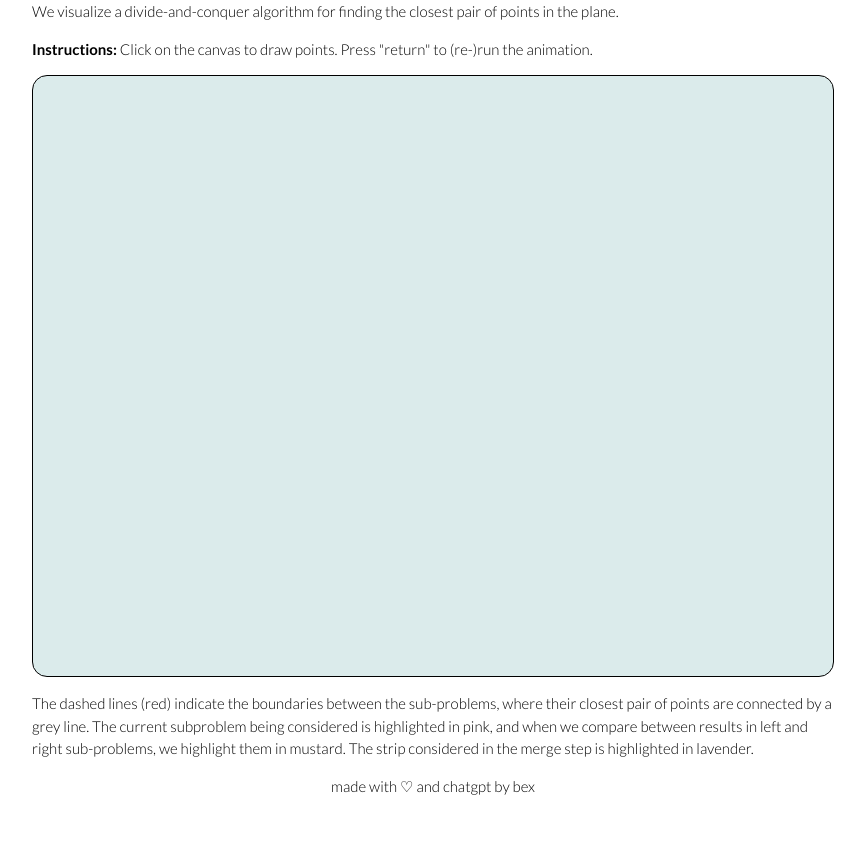
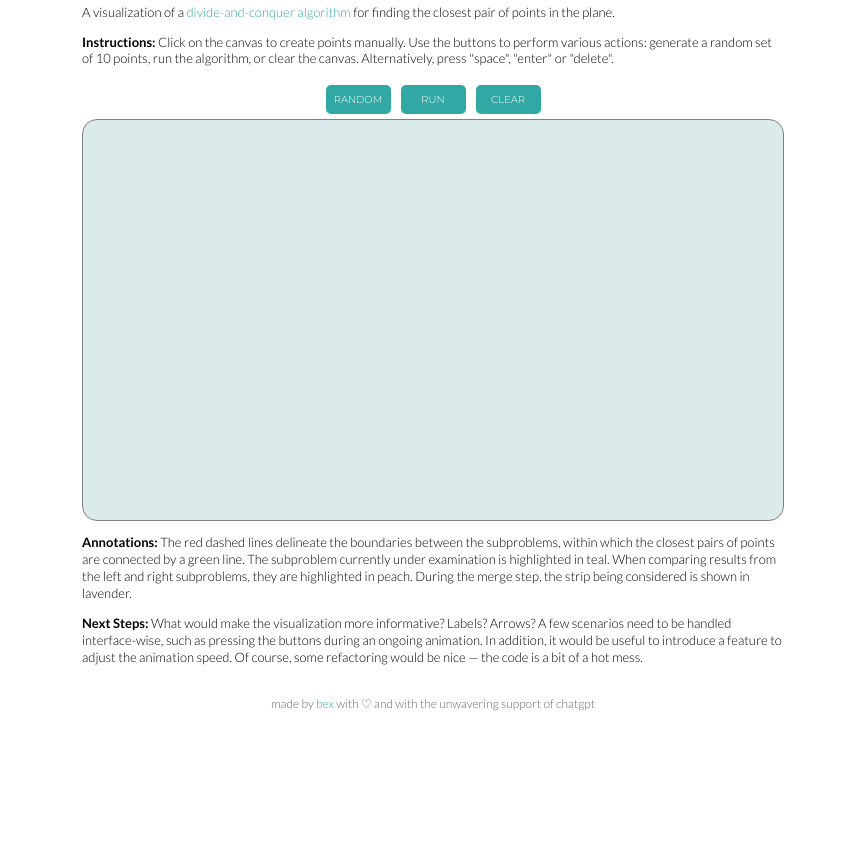
Before and after one commit to rebeccayelin/closest-pair, a plain HTML site: page index.html in a window 1280 px wide. Shown: the part 85-942 px from the top of the page, without its empty margins (207-1072 px from the left). After the commit the page ends 828 px from the top, so only its background shows below. Drawn offline with nearby package versions, Linux system fonts and the light colour scheme.

Commit message:
polishing! still needs refactoring

```diff
--- a/index.html
+++ b/index.html
@@ -17,27 +17,49 @@
     <div class="container">
       <h1>Closest Pair of Points</h1>
       <p>
-        We visualize a divide-and-conquer algorithm for finding the closest pair
-        of points in the plane.
+        A visualization of a
+        <a
+          href="https://www.geeksforgeeks.org/closest-pair-of-points-using-divide-and-conquer-algorithm/"
+          >divide-and-conquer algorithm</a
+        >
+        for finding the closest pair of points in the plane.
       </p>
       <p>
         <b>Instructions: </b>
-        Click on the canvas to draw points. Press "return" to (re-)run the
-        animation.
-        <!-- and "delete" to clear the canvas. -->
+        Click on the canvas to create points manually. Use the buttons to
+        perform various actions: generate a random set of 10 points, run the
+        algorithm, or clear the canvas. Alternatively, press "space", "enter" or
+        "delete".
       </p>
-      <svg width="800" height="600" style="border: 1px solid black"></svg>
+      <div class="buttons">
+        <button id="random">random</button>
+        <button id="run">run</button>
+        <button id="clear">clear</button>
+      </div>
+      <svg width="700" height="400" style="border: 0.5px solid grey"></svg>
       <p>
-        The dashed lines (red) indicate the boundaries between
-        the sub-problems, where their closest pair of points are connected
-        by a grey line. The current subproblem being considered
-        is highlighted in pink, and when we compare between results
-        in left and right sub-problems, we highlight them in mustard.
-        The strip considered in the merge step is highlighted in lavender.
+        <strong>Annotations:</strong>
+        The red dashed lines delineate the boundaries between the subproblems,
+        within which the closest pairs of points are connected by a green line.
+        The subproblem currently under examination is highlighted in teal. When
+        comparing results from the left and right subproblems, they are
+        highlighted in peach. During the merge step, the strip being considered
+        is shown in lavender.
       </p>
-      <p style="text-align: center">made with &#9825; and chatgpt by bex</p>
-      <br />
-      <br />
+      <p>
+        <strong>Next Steps:</strong>
+        What would make the visualization more informative? Labels? Arrows? A
+        few scenarios need to be handled interface-wise, such as pressing the
+        buttons during an ongoing animation. In addition, it would be useful to
+        introduce a feature to adjust the animation speed. Of course, some
+        refactoring would be nice — the code is a bit of a hot mess.
+      </p>
+      <footer>
+        <p style="text-align: center">
+          made by <a href="">bex</a> with &#9825; and with the unwavering
+          support of chatgpt
+        </p>
+      </footer>
     </div>
   </body>
   <script src="script.js"></script>
--- a/script.js
+++ b/script.js
@@ -1,7 +1,36 @@
-const points = [];
+let points = [];
+const duration = 1200;
 
 const svg = d3.select("svg");
-const duration = 1200;
+
+const randomButton = document.getElementById('random');
+const clearButton = document.getElementById('clear');
+const runButton = document.getElementById('run');
+
+randomButton.addEventListener('click', randomButtonClicked);
+clearButton.addEventListener('click', clearButtonClicked);
+runButton.addEventListener('click', runButtonClicked);
+
+function randomButtonClicked() {
+    for (i = 0; i < 10; i++) {
+        points.push({ x: Math.random() * 500 + 50, y: Math.random() * 300 + 50 });
+        svg.append("circle")
+            .attr("cx", points[i].x)
+            .attr("cy", points[i].y)
+            .attr("r", 3)
+            .attr("class", "point");
+    }
+}
+
+// Function linked to the second button
+function clearButtonClicked() {
+    points = [];
+    svg.selectAll("*").remove(); // Selects and removes all child elements in the SVG
+}
+
+function runButtonClicked() {
+    run();
+}
 
 // add points on click
 svg.on("click", function (event) {
@@ -10,7 +39,7 @@ svg.on("click", function (event) {
     svg.append("circle")
         .attr("cx", coords[0])
         .attr("cy", coords[1])
-        .attr("r", 4)
+        .attr("r", 3)
         .attr("class", "point");
 });
 
@@ -19,7 +48,7 @@ function distance(p1, p2) {
 }
 
 function drawPair(pair) {
-    return svg.append("line")
+    return svg.append("line", svg.firstChild)
         .attr("x1", pair[0].x)
         .attr("y1", pair[0].y)
         .attr("x2", pair[1].x)
@@ -148,17 +177,25 @@ async function closestPairRec(pointsX, pointsY, leftBoundary, rightBoundary) {
     return [closestPair, bestLine];
 }
 
-function clearScreen() {
-    svg.selectAll("*").remove(); // Selects and removes all child elements in the SVG
-}
-
 document.addEventListener('keydown', async (event) => {
     if (event.key === 'Enter') {
-        svg.selectAll(".pair-line").remove();
-        svg.selectAll(".division-line").remove();
+        run();
+    }
 
-        const pointsX = points.slice().sort((a, b) => a.x - b.x);
-        const pointsY = points.slice().sort((a, b) => a.y - b.y);
-        const closestPair = await closestPairRec(pointsX, pointsY, null, null);
+    if (event.code === 'Space') {
+        randomButtonClicked();
+    }
+
+    if (event.code === 'Delete') {
+        randomButtonClicked();
     }
 });
+
+function run() {
+    svg.selectAll(".pair-line").remove();
+    svg.selectAll(".division-line").remove();
+
+    const pointsX = points.slice().sort((a, b) => a.x - b.x);
+    const pointsY = points.slice().sort((a, b) => a.y - b.y);
+    closestPairRec(pointsX, pointsY, null, null);
+}
--- a/styles.css
+++ b/styles.css
@@ -2,13 +2,12 @@ body {
   display: flex;
   justify-content: center;
   align-items: center;
-  height: 100vh;
   margin: auto;
   font-family: "Lato", sans-serif;
   font-weight: 300;
-  font-size: 15px;
-  line-height: 1.5;
-  width: 800px;
+  font-size: 13px;
+  line-height: 1.3;
+  width: 700px;
 }
 
 svg {
@@ -19,6 +18,7 @@ svg {
 }
 
 .container {
+  padding: 20px;
   margin: auto;
 }
 
@@ -43,7 +43,7 @@ h5 {
 .pair-line {
   stroke: green;
   opacity: 0.8;
-  stroke-width: 2;
+  stroke-width: 1.5;
 }
 
 .division-line {
@@ -67,3 +67,45 @@ h5 {
   fill: #ac99c1;
   opacity: 0.4;
 }
+
+footer {
+  text-align: center;
+  margin-top: 30px;
+  font-size: 12px;
+  color: #666;
+}
+
+button {
+  display: flex;
+  padding: 8px 20px;
+  border: none;
+  border-radius: 5px;
+  background-color: #32a8a4;
+  color: white;
+  width: 65px;
+  cursor: pointer;
+  transition: background-color 0.3s;
+  margin: 5px;
+  justify-content: center; /* Center horizontally */
+  align-items: center;
+  font-family: "Montserrat", sans-serif;
+  text-transform: uppercase;
+  font-weight: 300;
+  font-size: 10px;
+}
+
+button:hover {
+  opacity: 0.95;
+}
+
+.buttons {
+  display: flex;
+  justify-content: center;
+  align-items: center;
+  margin-top: 10px;
+}
+
+a {
+  text-decoration: none;
+  color: #32a8a4;
+}
```
Also changed, not shown: 1 other file.
